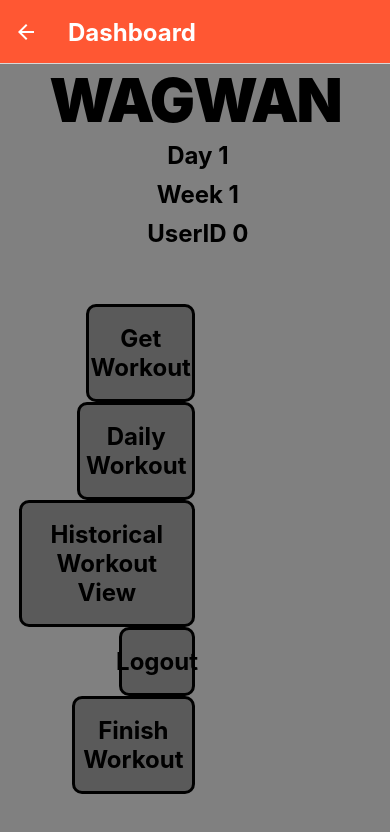
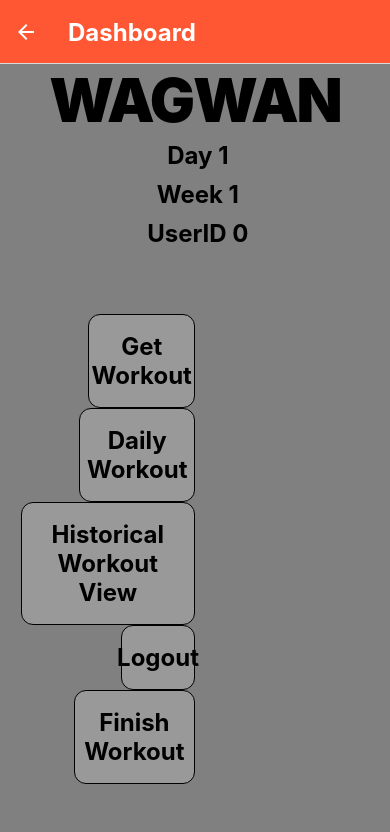
Before and after one commit to JoeR96/RN, a React Native app: screen /Dashboard in a window 390 px wide. Shown: the top 832 px of the page. Built offline with nearby package versions, Linux system fonts and the light colour scheme; no server answers.

Commit message:
dash changes

```diff
--- a/Components/Dashboard/Dashboard.tsx
+++ b/Components/Dashboard/Dashboard.tsx
@@ -143,15 +143,16 @@ const styles = StyleSheet.create({
     textAlign: "center",
   },
   button: {
-    alignItems: "center",
-    justifyContent: "center",
+    alignItems: 'center',
+    justifyContent: 'center',
     paddingVertical: 12,
     paddingHorizontal: 32,
-    borderRadius: 10,
-    borderWidth: 3,
+    borderRadius: 12,
     elevation: 3,
-    backgroundColor: "#5A5A5A",
-    width: "50%",
+    backgroundColor: '#999999',
+    borderWidth: 1,
+    borderColor: 'black',
+    width: '50%'
   },
   container: {
     backgroundColor: "grey",
```
Also changed, not shown: 1 other file (tests, documents, lock files or other folders).
